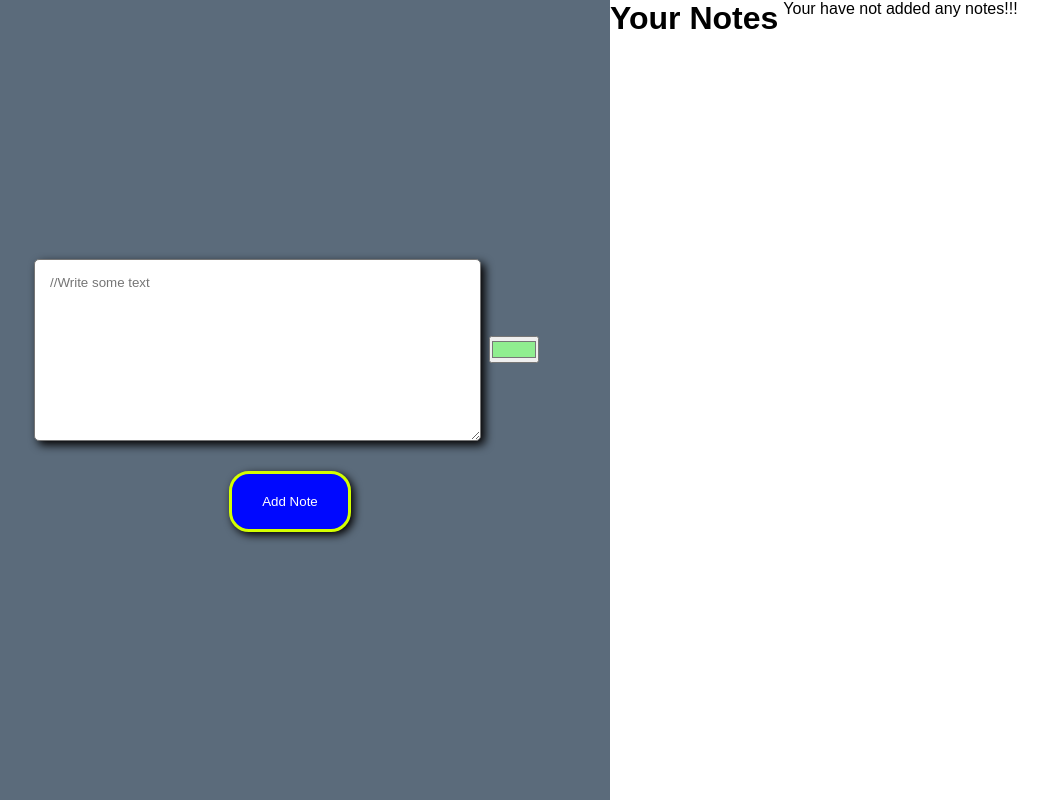
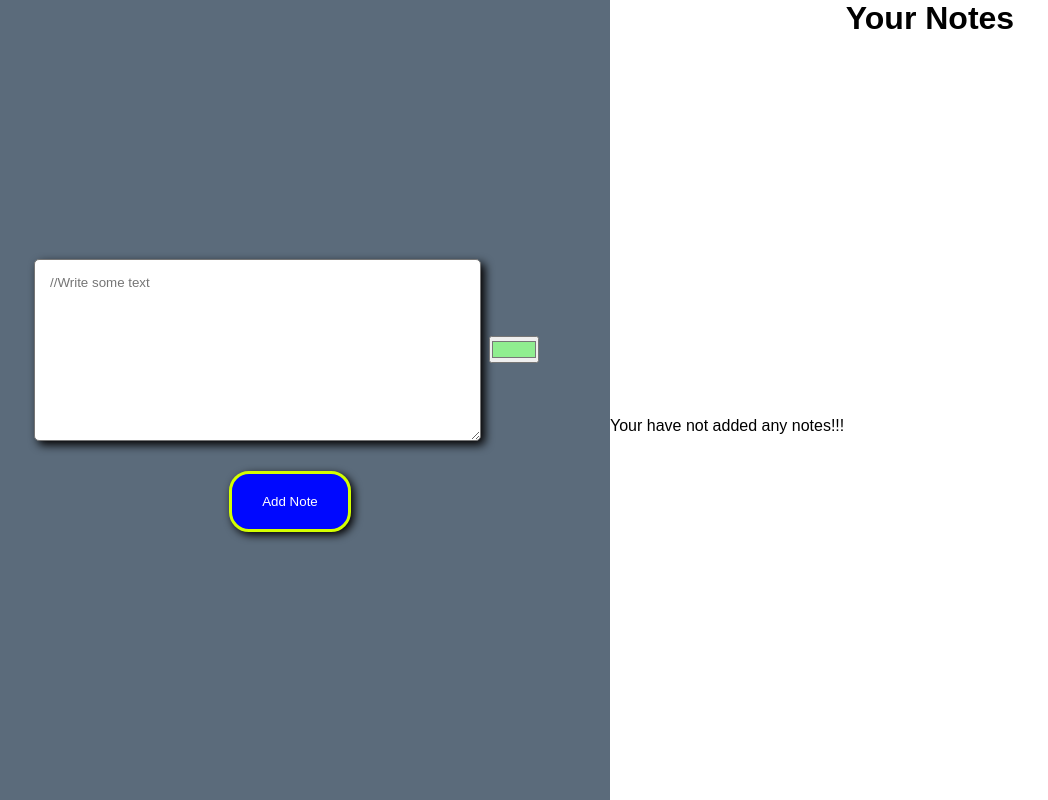
Before and after one commit to TejasNate/StickeyNotes, a plain HTML site: page index.html in a window 1280 px wide. Shown: the whole page, without its empty margins (30-1078 px from the left). Drawn offline with Linux system fonts and the light colour scheme.

Commit message:
index.html

```diff
--- a/index.html
+++ b/index.html
@@ -26,7 +26,7 @@
         </div>
       </div>
       <div class="right">
-        <h1>Your Notes</h1>
+        <h1 class="header">Your Notes</h1>
         <span class="noteesNoteAdded">
           <p>Your have not added any notes!!!</p>
         </span>
```
